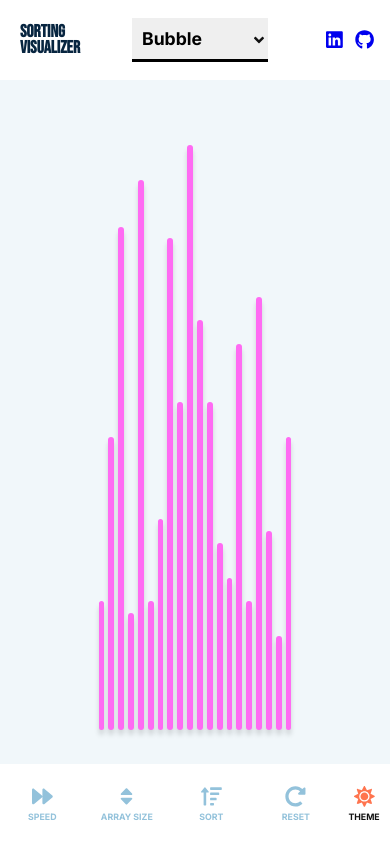
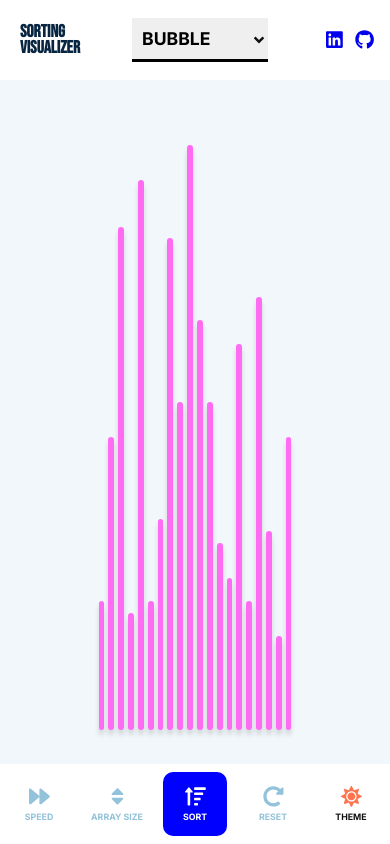
Before and after one commit to nickfarm27/sorting-visualizer, a React (Create React App) app: page / in a window 390 px wide. Built offline with nearby package versions, Linux system fonts and the light colour scheme.

Commit message:
Adjust the theme icon in mobile layout

```diff
--- a/src/components/Body/SettingsBar/Icons/Icon.module.scss
+++ b/src/components/Body/SettingsBar/Icons/Icon.module.scss
@@ -35,7 +35,6 @@
     }
 }
 
-
 .name {
     font-family: "Inter", sans-serif;
     margin: 4px 0 0;
@@ -45,6 +44,11 @@
     user-select: none;
 }
 
+.sort-button {
+    background-color: blue;
+    color: white;
+}
+
 @media (max-width: 768px) {
 
 }
--- a/src/components/Body/SettingsBar/Icons/SortIcon.tsx
+++ b/src/components/Body/SettingsBar/Icons/SortIcon.tsx
@@ -2,8 +2,8 @@ import React from "react";
 import { FontAwesomeIcon } from "@fortawesome/react-fontawesome";
 import { useAppDispatch, useAppSelector } from "../../../../store/hooks";
 import { faSortAmountUp } from "@fortawesome/free-solid-svg-icons";
+import { settingsActions } from "../../../../store/settings-slice";
 import styles from "./Icon.module.scss";
-import { settingsActions } from "../../../../store/settings-slice";
 
 interface Props {}
 
@@ -16,7 +16,7 @@ const SortIcon = (props: Props) => {
     }
 
     return (
-        <button className={styles.icon} onClick={sortButtonHandler} disabled={isSorting}>
+        <button className={`${styles.icon} ${styles["sort-button"]}`} onClick={sortButtonHandler} disabled={isSorting}>
             <FontAwesomeIcon
                 icon={faSortAmountUp}
                 style={{ fontSize: "1.3rem" }}
--- a/src/components/Body/SettingsBar/Icons/ThemeIcon.module.scss
+++ b/src/components/Body/SettingsBar/Icons/ThemeIcon.module.scss
@@ -44,6 +44,7 @@
     .theme-icon {
         margin: 0;
         font-size: 1.3rem;
+        width: 64px;
     }
     .name {
         display: block;
--- a/src/components/Header/AlgorithmsDropdown.module.scss
+++ b/src/components/Header/AlgorithmsDropdown.module.scss
@@ -3,6 +3,7 @@
 }
 
 .select {
+    text-transform: uppercase;
     appearance: none;
     padding: 10px;
     font-family: "Inter", sans-serif;
@@ -19,6 +20,7 @@
     }
 
     .option {
+        text-transform: initial;
         font-weight: 500;
         font-size: 1rem;
     }
```
